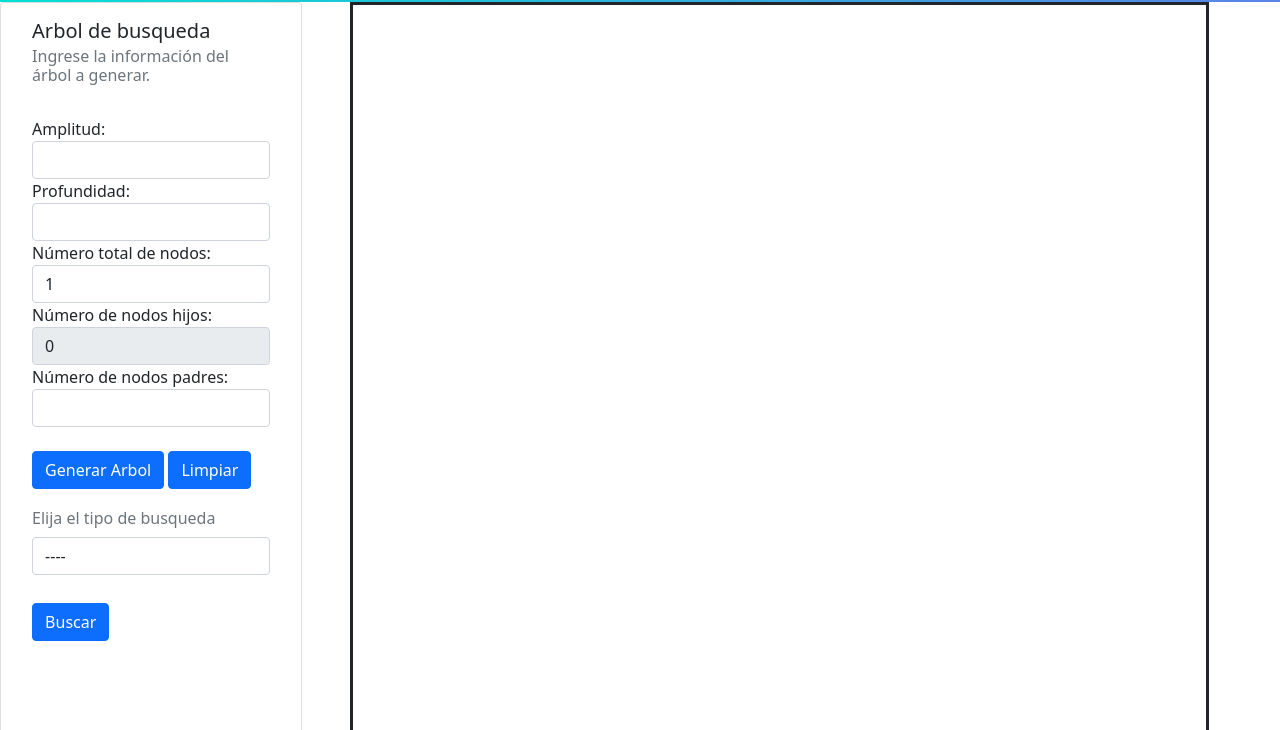
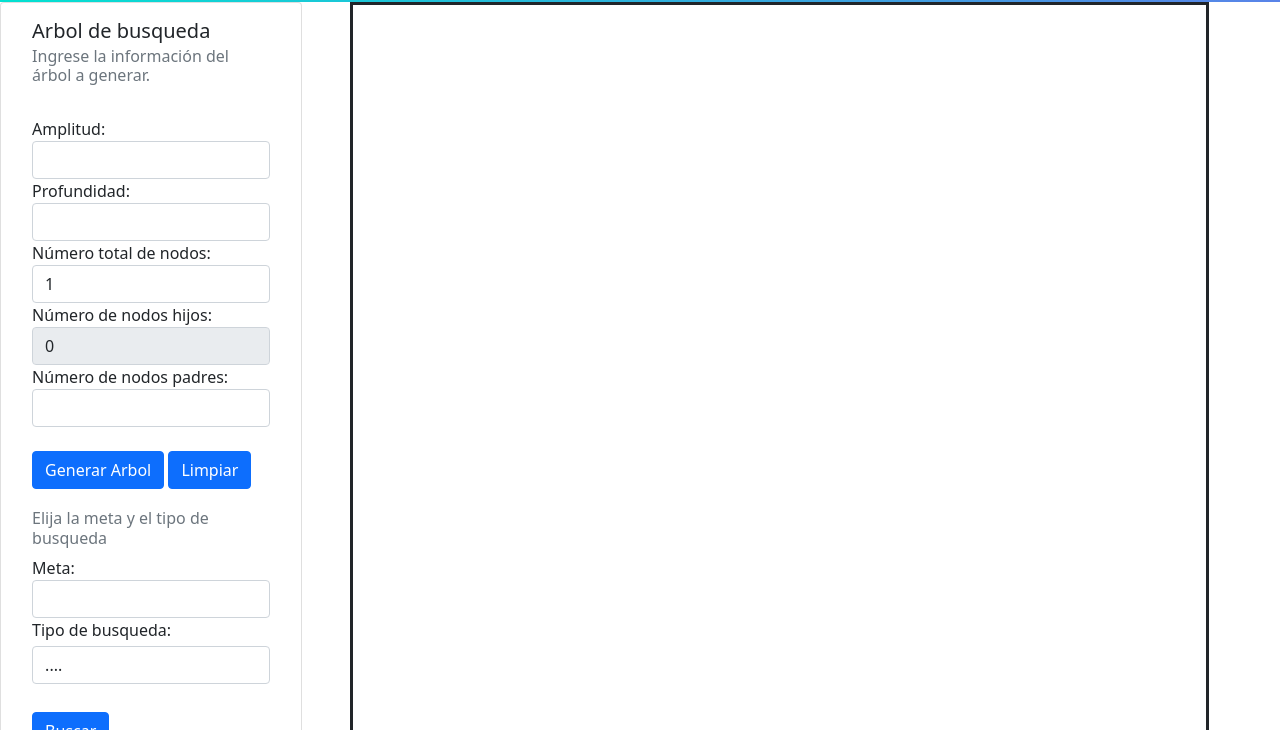
Before and after one commit to AlejandraOrozcoA/EvaluacionIA, a plain HTML site: page Index.html in a window 1280 px wide. Shown: the part 70-800 px from the top of the page. Drawn offline with Linux system fonts and the light colour scheme.

Commit message:
Se agregaron campos meta y tipo de busqueda

```diff
--- a/Index.html
+++ b/Index.html
@@ -47,10 +47,13 @@
                         <a class="btn btn-primary" onclick="LimpiarCampos()">Limpiar</a>
                     </form>
                     <br>
-                    <h6 class="card-subtitle mb-2 text-muted">Elija el tipo de busqueda</h6>
+                    <h6 class="card-subtitle mb-2 text-muted">Elija la meta y el tipo de busqueda</h6>
                     <form>
+                        <label for="meta">Meta:</label>
+                        <input class="form-control" id="meta" type="text">
+                        <label for="meta">Tipo de busqueda:</label>
                         <select class="custom-select form-control my-1 mr-sm-2" id="inlineFormCustomSelectPref">
-                            <option selected>----</option>
+                            <option selected>....</option>
                             <option value="1">Por amplitud</option>
                             <option value="2">Por profundidad</option>
                         </select>
```
